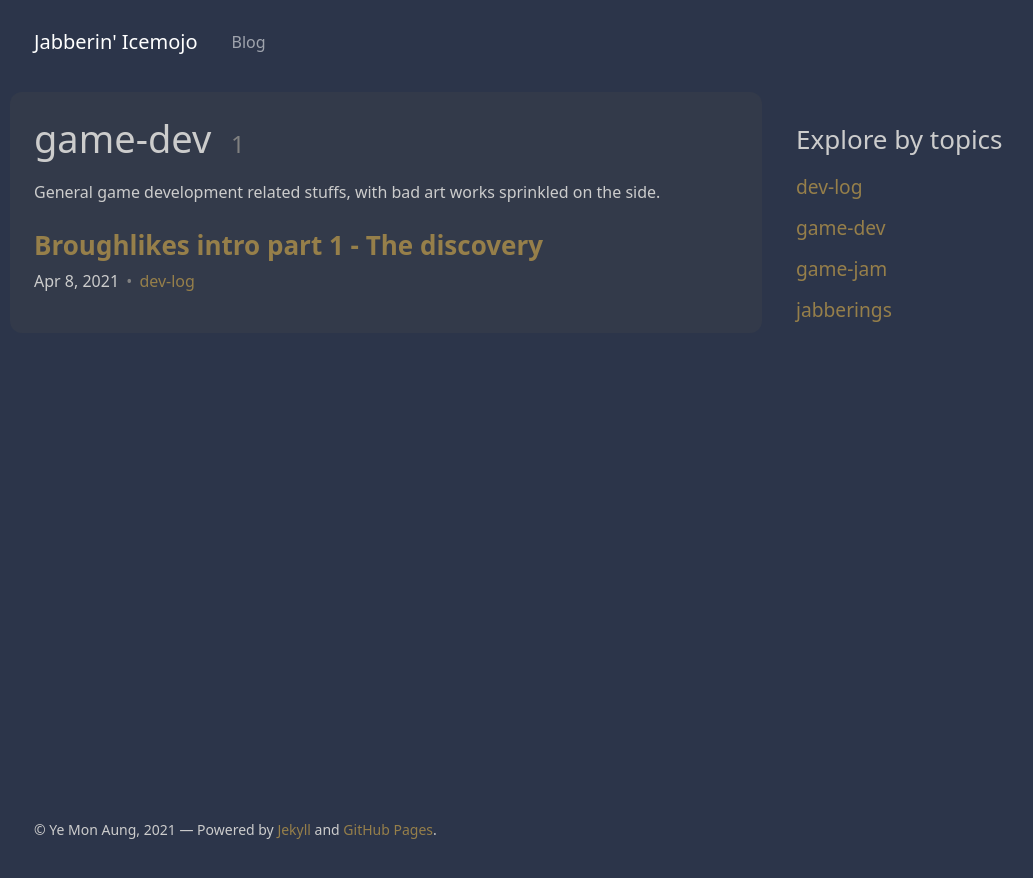
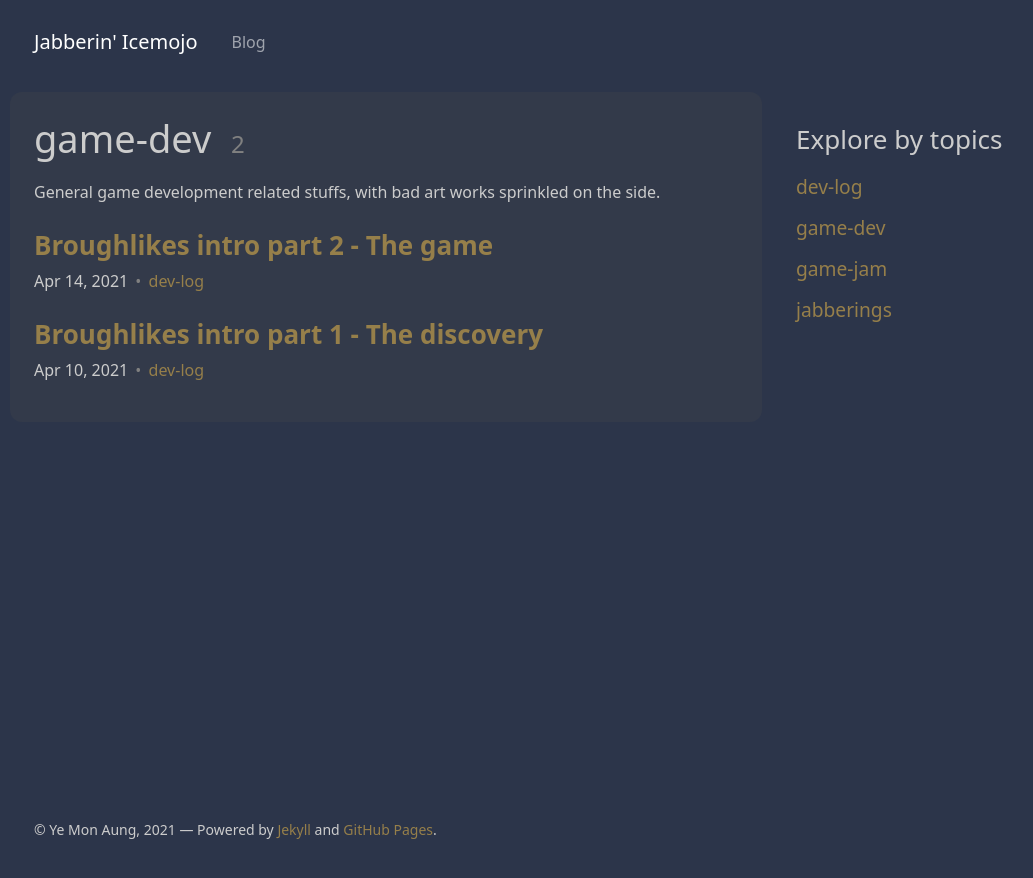
Before and after one commit to icemojo/icemojo.github.io, a Jekyll site: the page built from _topics/game-dev.md, in a window 1280 px wide. Shown: the top 878 px of the page, without its empty margins (60-1093 px from the left). Built offline with Jekyll 4.4.1, drawn with Linux system fonts in a browser that asks for light colours; part of the change alters nothing that is shown.

Commit message:
Split out the game related explanations into a separate post,
and schedule to release it on Apr 15.

```diff
--- /dev/null
+++ b/_posts/2021-04-10-broughlike-intro-01.md
@@ -0,0 +1,34 @@
+---
+layout: post
+title: Broughlikes intro part 1 - The discovery
+date: 2021-04-10 23:59:00 +0630
+topics:
+- game-dev
+- dev-log
+---
+
+About a month ago, I stumbled upon [this nice little tutorial series](https://nluqo.github.io/broughlike-tutorial/), which plays on a very niche sub-genre of the Roguelike games called "Broughlikes". For those of you who don't know what "Roguelike" means, I'll trust your ability to Google stuffs in order to respect the time of those who do. But if you're not really into Roguelike games at all, I suppose this article will mostly just bore you.
+
+So, the term Broughlike was named after an indie developer, Michael Brough, who created a series of charming, weird games like [Imbroglio](https://apps.apple.com/nz/app/imbroglio/id969264934) and [868-Hack](https://apps.apple.com/us/app/868-hack/id635749911). Imbroglio has actually been one of my favorite and longest standing game on my phone ever since I saw [this Gamasutra article](https://www.gamasutra.com/view/news/273314/Freedom_through_constraints_The_design_of_Michael_Broughs_Imbroglio.php) a few years ago. Back then, even though I was immediately hooked with the game after I bought it, I only took it as a small Roguelike game with interesting puzzle elements. Nothing more. That is, of courese, until I discovered the tutorial series mentioned above.
+
+There are [a few key characteristics to Broughlike](https://itch.io/jam/broughlike) games that make them stand out even from regular Roguelikes. But the main premises that stuck around in my head for so long (ever since I've started playing Imbroglio) were the concept of “small worlds”, very refined and controlled randomness, and simple yet very deeply designed game rules. There are a couple of other games that came into my mind which has similar properties to it ([Road Not Taken](https://store.steampowered.com/app/293740/Road_Not_Taken/) being one of them, [Crypt of the Necrodancer](https://store.steampowered.com/app/247080/Crypt_of_the_NecroDancer/) being another) but they mostly focus on the idea of Roguelikes rather than just smallish, confined worlds. I’ve always wanted to play with this design concept myself too, but never been able to get into it. Mostly because I didn’t know where to start, how to design the mechanics or how things simply just fit together in a tiny space. The tutorial finally gave me a good jump start.
+
+THIS is essentially what I ended up with after working furiously on the tutorial for about 20 hours.
+
+![](/assets/img/broughlike-intro-01-tutorial.png)
+<figcaption>Killer background, I know</figcaption>
+
+I’m not including this screenshot for showing off my ability to follow a step-by-step tutorial. Instead, I’m using this as a reference point before I move onto a proper project and put my own spin on it. Because if you play the game that comes with the tutorial, you can immediately get a feel of how janky it is. The gameplay is incredibly inbalanced, your own basic attack is downright overpowered, a lot of the elements like the spells and enemy behaviors are confusing as hell. I’m not bad-mouthing the tutorial series of course. The series itself was very well done. And the game that came out of it was objectively never meant to be a good one either. I’m only mentioning this just to get my own reference point for how much I’ve improved myself on approaching this design concept in the coming weeks. Like I said before, I didn't really know where to start. Now that I do, if I can't make something at least a little bit better than this, then I haven't learned anything at all.
+
+# Enter... the 7 Days Roguelike Challenge
+
+After I wrapped up the tutorial game, I was so hyped with what I've learned, I immediately wanted to start working on something of my own. And what better way to apply the new found knowledge than working in a game jam? I didn't have to look around much, because sure enough, the [7DRL Challenge 2021](https://itch.io/jam/7drl-challenge-2021) was currently underway. Even though the jam was a week long, I only caught the tail end of it with less than 72 hours to work with. Well, I've been in multiple 48 hours jams before, so how hard could it be to finish something within that period of time. Spoiler alert, I didn't finish in time for submission. One of the main reason was me wasting one third of that available time picking out THE perfect game engine to work with for this particular type of game (which I DEFINITELY don't normally do in similar scenarios ;-], but that's gonna be a story for another time).
+
+BUT... rather than simply demoralized and abandoned the game starightaway (like I ALSO definitely don't usually do), I kept working on it. So, this article or rather, this dev log series, is mostly about my experience working on a little bit longer form project than usual, lessons learned and maybe talk about some of the design decisions I made along the way. And since I've already got almost 60 hours of work under my belt, I figured this is a good time as any to pause for a moment and reflect a little bit.
+
+So, here goes.
+
+![](/assets/img/broughlike-intro-01-after-sixty-hours.png)
+<figcaption>Current progress after 60 hours of iterative works</figcaption>
+
+Even though I'm using the tutorial game as a starting point, I didn't actually reuse its code base at all. Instead, I've started everything from scratch in Unity (aside from upscaling the sprites I've already drawn while working on the tutorial of course). I came very, very close towards building my own engine using a framework like MonoGame or something similar as a baseline, because basic functionalities like the map generation, movement, entity relations and hierarchy are that simple and specific enough to not warrant a reliance on any of those shiny features available in modern game engines. If you can draw a 2D sprite and move things around on the screen relatively easy, then you're pretty much good to go. But for now, let's just say that learning how to design interesting mechanics is my primary goal for this project.
--- a/_posts/2021-04-08-broughlike-intro-01.md
+++ b/_posts/2021-04-15-broughlike-intro-02.md
@@ -1,37 +1,11 @@
 ---
 layout: post
-title: Broughlikes intro part 1 - The discovery
-date: 2021-04-08 15:24:00 +0630
+title: Broughlikes intro part 2 - The game
+date: 2021-04-14
 topics:
 - game-dev
 - dev-log
 ---
-
-About a month ago, I stumbled upon [this nice little tutorial series](https://nluqo.github.io/broughlike-tutorial/), which plays on a very niche sub-genre of the Roguelike games called "Broughlikes". For those of you who don't know what "Roguelike" means, I'll trust your ability to Google stuffs in order to respect the time of those who do. But if you're not really into Roguelike games at all, I suppose this article will mostly just bore you.
-
-So, the term Broughlike was named after an indie developer, Michael Brough, who created a series of charming, weird games like [Imbroglio](https://apps.apple.com/nz/app/imbroglio/id969264934) and [868-Hack](https://apps.apple.com/us/app/868-hack/id635749911). Imbroglio has actually been one of my favorite and longest standing game on my phone ever since I saw [this Gamasutra article](https://www.gamasutra.com/view/news/273314/Freedom_through_constraints_The_design_of_Michael_Broughs_Imbroglio.php) a few years ago. Back then, even though I was immediately hooked with the game after I bought it, I only took it as a small Roguelike game with interesting puzzle elements. Nothing more. That is, of courese, until I discovered the tutorial series mentioned above.
-
-There are [a few key characteristics to Broughlike](https://itch.io/jam/broughlike) games that make them stand out even from regular Roguelikes. But the main premises that stuck around in my head for so long (ever since I've started playing Imbroglio) were the concept of “small worlds”, very refined and controlled randomness, and simple yet very deeply designed game rules. There are a couple of other games that came into my mind which has similar properties to it ([Road Not Taken](https://store.steampowered.com/app/293740/Road_Not_Taken/) being one of them, [Crypt of the Necrodancer](https://store.steampowered.com/app/247080/Crypt_of_the_NecroDancer/) being another) but they mostly focus on the idea of Roguelikes rather than just smallish, confined worlds. I’ve always wanted to play with this design concept myself too, but never been able to get into it. Mostly because I didn’t know where to start, how to design the mechanics or how things simply just fit together in a tiny space. The tutorial finally gave me a good jump start.
-
-THIS is essentially what I ended up with after working furiously on the tutorial for about 20 hours.
-
-![](/assets/img/broughlike-intro-01-tutorial.png)
-<figcaption>Killer background, I know</figcaption>
-
-I’m not including this screenshot for showing off my ability to follow a step-by-step tutorial. Instead, I’m using this as a reference point before I move onto a proper project and put my own spin on it. Because if you play the game that comes with the tutorial, you can immediately get a feel of how janky it is. The gameplay is incredibly inbalanced, your own basic attack is downright overpowered, a lot of the elements like the spells and enemy behaviors are confusing as hell. I’m not bad-mouthing the tutorial series of course. The series itself was very well done. And the game that came out of it was objectively never meant to be a good one either. I’m only mentioning this just to get my own reference point for how much I’ve improved myself on approaching this design concept in the coming weeks. Like I said before, I didn't really know where to start. Now that I do, if I can't make something at least a little bit better than this, then I haven't learned anything at all.
-
-# Enter... the 7 Days Roguelike Challenge
-
-After I wrapped up the tutorial game, I was so hyped with what I've learned, I immediately wanted to start working on something of my own. And what better way to apply the new found knowledge than working in a game jam? I didn't have to look around much, because sure enough, the [7DRL Challenge 2021](https://itch.io/jam/7drl-challenge-2021) was currently underway. Even though the jam was a week long, I only caught the tail end of it with less than 72 hours to work with. Well, I've been in multiple 48 hours jams before, so how hard could it be to finish something within that period of time. Spoiler alert, I didn't finish in time for submission. One of the main reason was me wasting one third of that available time picking out THE perfect game engine to work with for this particular type of game (which I DEFINITELY don't normally do in similar scenarios ;-], but that's gonna be a story for another time).
-
-BUT... rather than simply demoralized and abandoned the game starightaway (like I ALSO definitely don't usually do), I kept working on it. So, this article or rather, this dev log series, is mostly about my experience working on a little bit longer form project than usual, lessons learned and maybe talk about some of the design decisions I made along the way. And since I've already got almost 60 hours of work under my belt, I figured this is a good time as any to pause for a moment and reflect a little bit.
-
-So, here goes.
-
-![](/assets/img/broughlike-intro-01-after-sixty-hours.png)
-<figcaption>Current progress after 60 hours of iterative works</figcaption>
-
-Even though I'm using the tutorial game as a starting point, I didn't actually reuse its code base at all. Instead, I've started everything from scratch in Unity (aside from upscaling the sprites I've already drawn while working on the tutorial of course). I came very, very close towards building my own engine using a framework like MonoGame or something similar as a baseline, because basic functionalities like the map generation, movement, entity relations and hierarchy are that simple and specific enough to not warrant a reliance on any of those shiny features available in modern game engines. If you can draw a 2D sprite and move things around on the screen relatively easy, then you're pretty much good to go. But for now, let's just say that learning how to design interesting mechanics is my primary goal for this project.
 
 ## The map, movement and basic actions
 
@@ -51,7 +25,7 @@ Before I dive into that, I might need to disclose something about the enemy move
 
 But what I've added on top of it was, instead of just blindly identifying only one tile to move into, if there are more than one tile with the same distance towards the player, the enemy will randomly pick one of them based on 50-50 chance and then move into it. That simple improvement allows the player to seemly *dance* around an enemy if they want to prioritize their survival instead of directly engaging a superior enemy.
 
-![](/assets/img/broughlike-intro-01-dance-move-record01.gif)
+![](/assets/img/broughlike-intro-02-dance-move-record01.gif)
 <figcaption>You wanna dance, buddy? HAA... tricked ya!!</figcaption>
 
 ## Money and monsters
@@ -61,14 +35,14 @@ It's actually quite easy to spawn a number of shiny objects onto the game world,
 Initially, I kinda cheaped out a little bit and made the level exit stairs to be enabled only when the player collected all the gems on the map. That apparently gave the game a stealth feel instead of a tactical dungeon crawler, because you're actively trying to avoid the enemies, focusing on getting all the gems and going down the stairs. In my own defence, I haven't actually figured out a proper loop for the enemies yet so there were no rewards for killing the enemies at this point in time. I immediately ripped it out and decided to turn the gems into a form of currency for casting the spells (like mana in standard RPGs).
 
 <p style="text-align:center;">
-<img src="/assets/img/broughlike-intro-01-shinies.png" style="width:60%;" />
+<img src="/assets/img/broughlike-intro-02-shinies.png" style="width:60%;" />
 <figcaption>Ohhh...... shinies!</figcaption>
 </p>
 
 Speaking of the enemies, there are also no proper distinctions between different enemy types at the moment too. They're currently just different sprites with different number of health points. Nothing more. There are three enemy types so far, and if the map were to randomly spawn a number of enemies after it's generated, it can't just entirely be random. It'd definitely be unfair for the player to face a Screaming Block enemy (the one with 6hp on the left) straight out of the bat on level 1. The randomness for the spawning system needs to be controlled and the difficulty needs to be smoothly spread out across a curve.
 
 <p style="text-align:center;">
-<img src="/assets/img/broughlike-intro-01-trapped.png" style="width:60%;" />
+<img src="/assets/img/broughlike-intro-02-trapped.png" style="width:60%;" />
 <figcaption>Trapped? ...or not!</figcaption>
 </p>
 
@@ -78,7 +52,7 @@ The first instinct for someone would be to simply use a series of increasing or
 
 The Map object holds a reference to a series of spawn setting asset files (Unity scriptable objects) which contain a set of configurations for a pre-defined range of levels. In addition to the other dials, the prefab references and the 'Weight' values are the only two things I need to define for the individual elements under the 'Monster Pool' collection. After that I just need to hit the calculate button at the bottom, and the asset will automatically spread out the individual element percentage values between floating point 0 and 1. The Map's enemy spawning code can then use this to identify what needs to be spawned depending on a simple 0.0-1.0 randomized throw plus whatever level the player is currently in.
 
-![](/assets/img/broughlike-intro-01-weighted-spawning-pool-annotated.png)
+![](/assets/img/broughlike-intro-02-weighted-spawning-pool-annotated.png)
 <figcaption>An example weighted spawn setting between level 1 and 6</figcaption>
 
 The example numbers shown in the screenshot might be a bit confusing at a glance. Just note that the 'Weight' value is a lot more flexible than a pre-defined percentage and you, as a designer, can use whatever value that makes sense for you. For instance, if you have 2 elements in the pool and you assign the weights of 3 and 1 each, then the percentages will be identified as 0.75 and 0.25 individually. And they'll be spread out as 0-0.75 and 0.76-1.0 respectively in the percentage ranges. On the other hand, if you only have one monster in the pool, whatever number you assign in the weight doesn't matter anymore because it'll be calculated as 100% spawning chance.
@@ -90,7 +64,7 @@ This system does have a few downsides obviously. The biggest one being;
 - You can't miss a single level in any of the level ranges. You can see from the screenshot that the game currently has settings from level 1 to 18 at the moment. And if you accidently miss a level in any of those settings probably due to a small typo (let's say continuing from 8 onwards in the second setting instead of 7), then the enemy spawning code will just use the max setting of level 18 for level 7 because there is no definition for level 7. That is part of the edge case handling to make sure that the difficulty curve will simply becomes flat once there aren't any settings available for higher levels anymore.
 
 <p style="text-align:center;">
-<img src="/assets/img/broughlike-intro-01-difficulty-curve.png" style="width:60%;">
+<img src="/assets/img/broughlike-intro-02-difficulty-curve.png" style="width:60%;">
 <figcaption>Look at those currrvvvvves...........</figcaption>
 </p>
 
```
Also changed, not shown: assets/img/broughlike-intro-02-difficulty-curve.png (renamed from assets/img/broughlike-intro-01-difficulty-curve.png), assets/img/broughlike-intro-02-difficulty-curve.svg (renamed from assets/img/broughlike-intro-01-difficulty-curve.svg), assets/img/broughlike-intro-02-shinies.png (renamed from assets/img/broughlike-intro-01-shinies.png), assets/img/broughlike-intro-02-trapped.png (renamed from assets/img/broughlike-intro-01-trapped.png), assets/img/broughlike-intro-02-weighted-spawning-pool-annotated.png (renamed from assets/img/broughlike-intro-01-weighted-spawning-pool-annotated.png), assets/img/broughlike-intro-02-weighted-spawning-pool.png (renamed from assets/img/broughlike-intro-01-weighted-spawning-pool.png), 2 other files.
